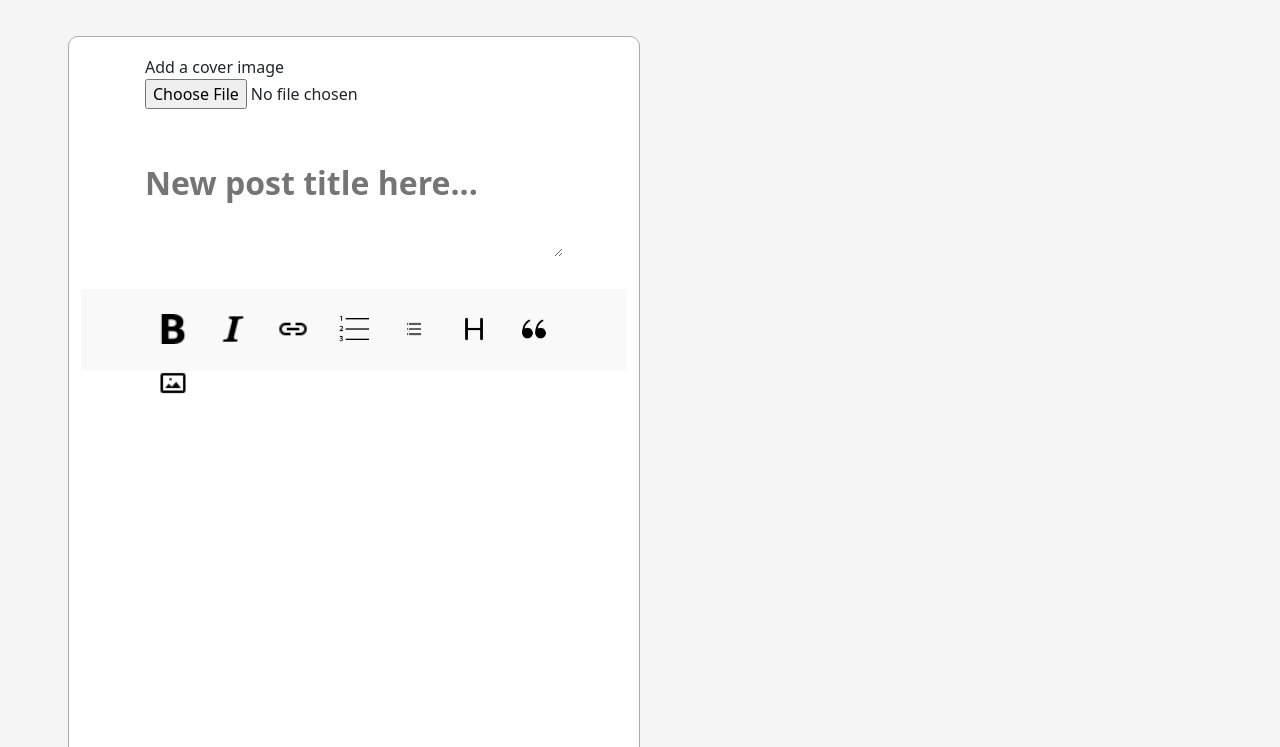
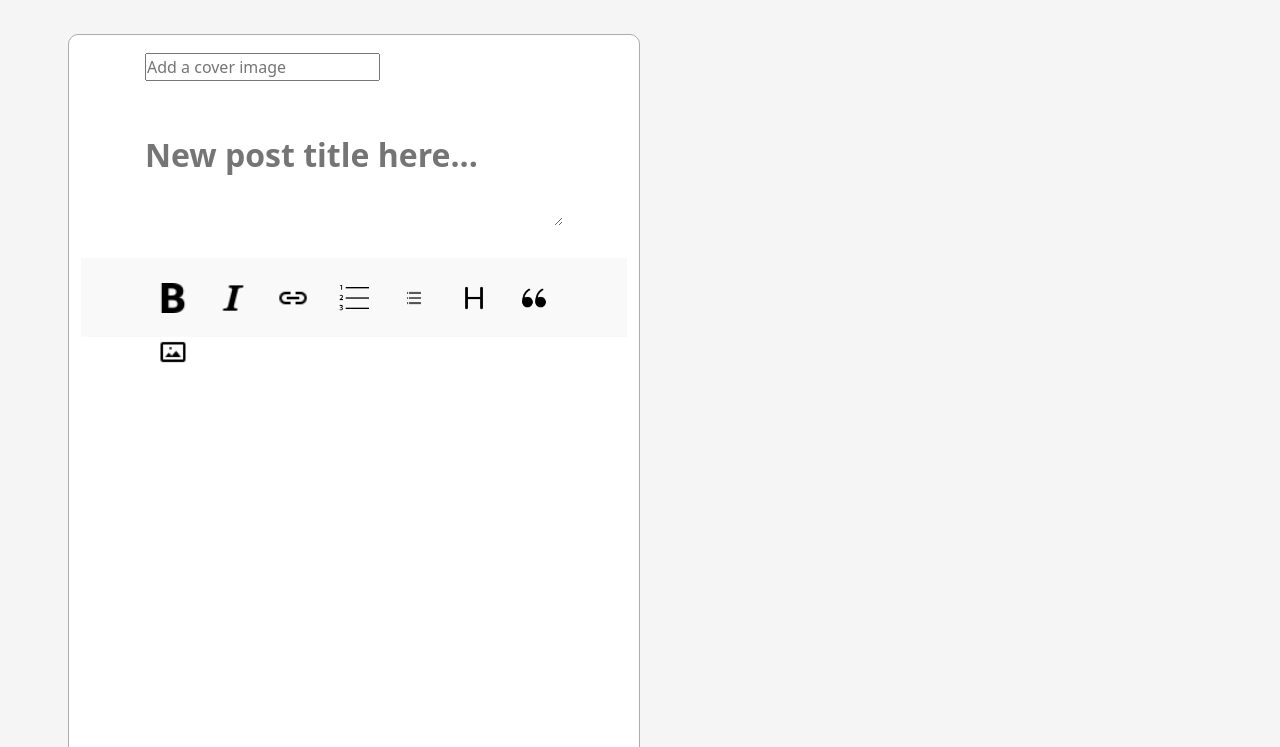
Before and after one commit to FerMontesdeOca/projectJS, a plain HTML site: page createPost.html in a window 1280 px wide. Shown: the part 53-800 px from the top of the page. Drawn offline with nearby package versions, Linux system fonts and the light colour scheme.

Commit message:
input changes

```diff
--- a/createPost.html
+++ b/createPost.html
@@ -42,8 +42,8 @@
       </header>
       <div class="formArea col-6">
         <div class="labelForm">
-          <label for="" >Add a cover image
-            <input class="inputForm" type="file">
+          <label for="" >
+            <input class="inputForm" placeholder="Add a cover image" type="text">
           </label>
         </div>
         <div class="postTitle">
```
